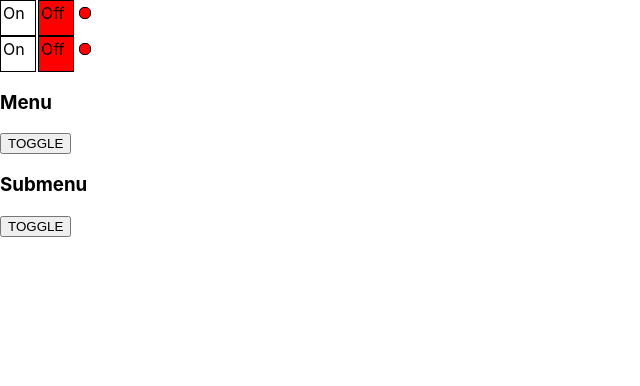
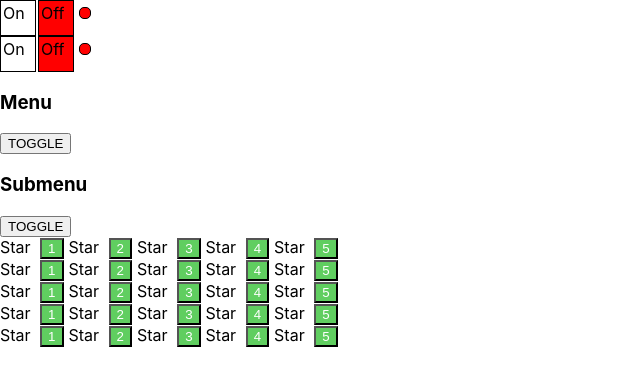
Before and after one commit to ivanrussui/kabzda-easy, a React (Create React App) app: page / in a window 1280 px wide. Shown: the top 386 px of the page, without its empty margins (0-640 px from the left). Built offline with nearby package versions, Linux system fonts and the light colour scheme.

Commit message:
UncontrolledRating

```diff
--- a/src/App.tsx
+++ b/src/App.tsx
@@ -5,6 +5,7 @@ import Accordion from './components/Accordion/Accordion';
 import { Rating } from './components/Rating/Rating';
 import { OnOff } from './components/OnOff/OnOff';
 import UncontrolledAccordion from './components/UncontrolledAccordion/Accordion';
+import { UncontrolledRating } from './components/UncontrolledRating/UncontrolledRating';
 
 function App() {
     // debugger
@@ -28,6 +29,11 @@ function App() {
             <OnOff />
             <UncontrolledAccordion titleValue={'Menu'} />
             <UncontrolledAccordion titleValue={'Submenu'} />
+            <UncontrolledRating />
+            <UncontrolledRating />
+            <UncontrolledRating />
+            <UncontrolledRating />
+            <UncontrolledRating />
             {/*<OnOff value={true} />*/}
             {/*<OnOff value={false} />*/}
         </div>
--- /dev/null
+++ b/src/components/UncontrolledRating/UncontrolledRating.module.css
@@ -0,0 +1,10 @@
+.btnStyleCool {
+    margin: 0 5px;
+    color: white;
+    background: #654ec2;
+}
+.btnStyle {
+    margin: 0 5px;
+    color: white;
+    background: #60ce60;
+}
--- /dev/null
+++ b/src/components/UncontrolledRating/UncontrolledRating.tsx
@@ -0,0 +1,64 @@
+import React, { MouseEventHandler, useState } from 'react';
+import styles from './UncontrolledRating.module.css'
+
+type RatingPropsType = {
+    // value: 0 | 1 | 2 | 3 | 4 | 5
+}
+
+export function UncontrolledRating(props: RatingPropsType) {
+    // debugger
+    // console.log('OnOff rendering')
+
+    let [value, setValue] = useState(0)
+
+    const onClickValueHandler = (value: number) => {
+        setValue(value)
+    }
+
+
+
+    // const brnStyle = {
+    //     margin: '0 5px',
+    //     // backgroundColor: 'red',
+    //     // backgroundColor: selected ? '#654ec2' : 'red',
+    //     color: 'white'
+    // }
+    //
+    // const btnStyle = {
+    //     // backgroundColor: '#654ec2',
+    // }
+
+    return (
+        <div>
+            <Star selected={ value > 0 } />
+            <button className={value > 0 ? styles.btnStyleCool : styles.btnStyle} onClick={() => onClickValueHandler(1)}>1</button>
+            <Star selected={ value > 1 } />
+            <button className={value > 1 ? styles.btnStyleCool : styles.btnStyle} onClick={() => onClickValueHandler(2)}>2</button>
+            <Star selected={ value > 2 } />
+            <button className={value > 2 ? styles.btnStyleCool : styles.btnStyle} onClick={() => onClickValueHandler(3)}>3</button>
+            <Star selected={ value > 3 } />
+            <button className={value > 3 ? styles.btnStyleCool : styles.btnStyle} onClick={() => onClickValueHandler(4)}>4</button>
+            <Star selected={ value > 4 } />
+            <button className={value > 4 ? styles.btnStyleCool : styles.btnStyle} onClick={() => onClickValueHandler(5)}>5</button>
+
+            {/*<Star selected={ value > 0 } /><button>1</button>*/}
+            {/*<Star selected={ value > 1 } /><button>2</button>*/}
+            {/*<Star selected={ value > 2 } /><button>3</button>*/}
+            {/*<Star selected={ value > 3 } /><button>4</button>*/}
+            {/*<Star selected={ value > 4 } /><button>5</button>*/}
+        </div>
+    )
+}
+
+type StarPropType = {
+    selected: boolean
+}
+
+function Star(props: StarPropType) {
+    // console.log('Star rendering')
+    if (props.selected) {
+        return <span><b>Star</b> </span>
+    } else {
+        return <span>Star </span>
+    }
+}
```
